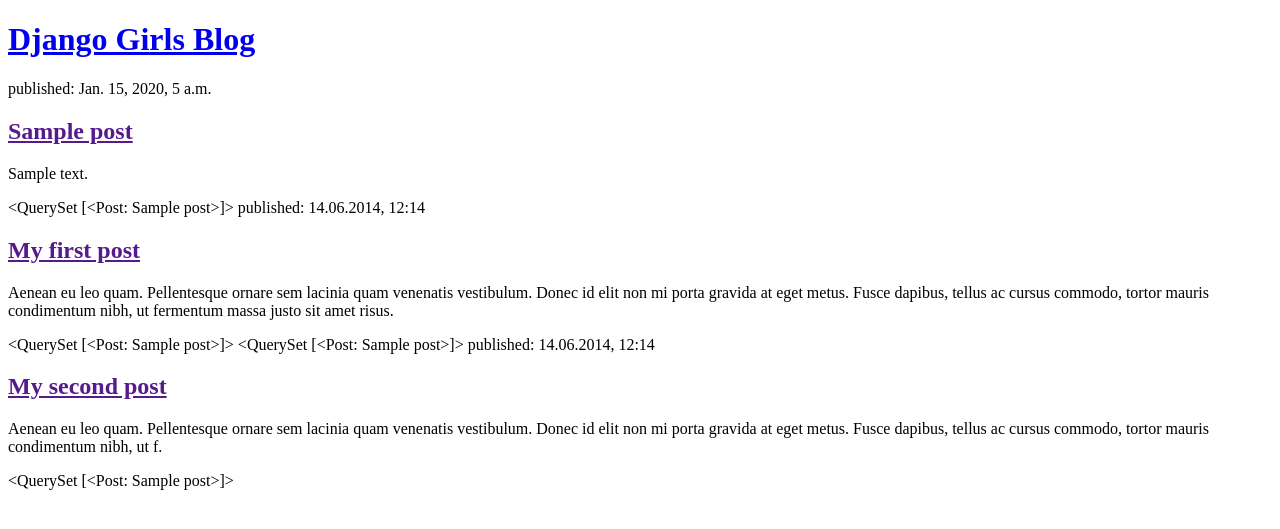
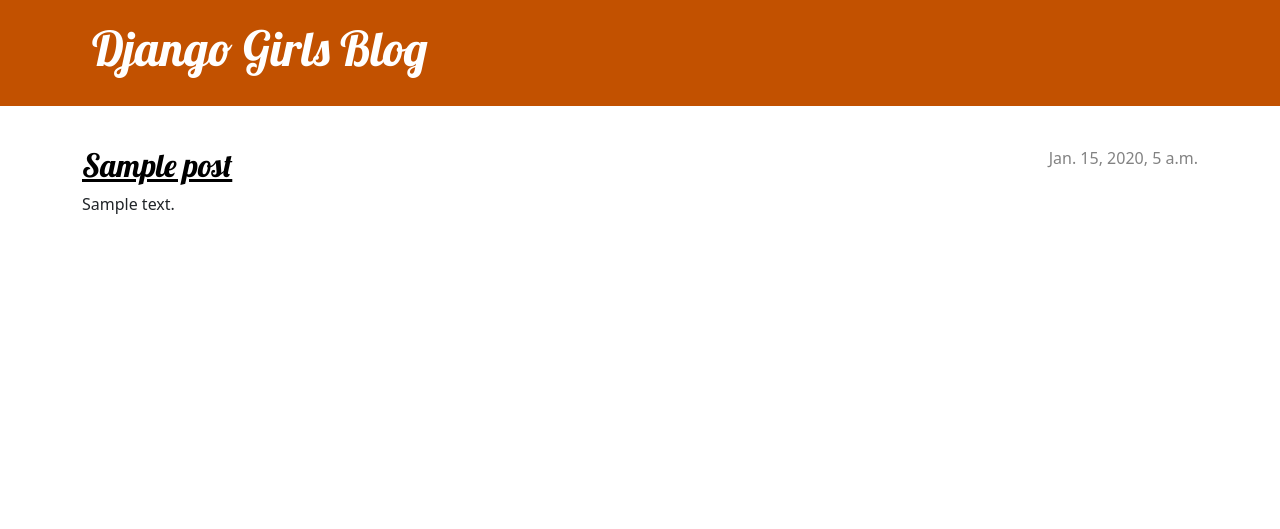
Before and after one commit to Bmlove02/my-first-blog, a Django app: page / in a window 1280 px wide. Shown: the top 529 px of the page. Run offline with Django 3.2, Linux system fonts and the light colour scheme; tables that the repository leaves empty hold one stand-in row (values such as "Sample post").

Commit message:
Added view and template for detailed blog post as well as CSS for the site.

```diff
--- /dev/null
+++ b/blog/static/css/blog.css
@@ -0,0 +1,70 @@
+.page-header {
+    background-color: #C25100;
+    margin-top: 0;
+    margin-bottom: 40px;
+    padding: 20px 20px 20px 40px;
+}
+
+.page-header h1,
+.page-header h1 a,
+.page-header h1 a:visited,
+.page-header h1 a:active {
+    color: #ffffff;
+    font-size: 36pt;
+    text-decoration: none;
+}
+
+h1,
+h2,
+h3,
+h4 {
+    font-family: 'Lobster', cursive;
+}
+
+.date {
+    color: #828282;
+}
+
+.save {
+    float: right;
+}
+
+.post-form textarea,
+.post-form input {
+    width: 100%;
+}
+
+.top-menu,
+.top-menu:hover,
+.top-menu:visited {
+    color: #ffffff;
+    float: right;
+    font-size: 26pt;
+    margin-right: 20px;
+}
+
+.post {
+    margin-bottom: 70px;
+}
+
+.post h2 a,
+.post h2 a:visited {
+    color: #000000;
+}
+
+.post > .date,
+.post > .actions {
+    float: right;
+}
+
+.btn-secondary,
+.btn-secondary:visited {
+    color: #C25100;
+    background: none;
+    border-color: #C25100;
+}
+
+.btn-secondary:hover {
+    color: #FFFFFF;
+    background-color: #C25100;
+}
--- /dev/null
+++ b/blog/templates/blog/base.html
@@ -0,0 +1,25 @@
+{% load static %}
+<!DOCTYPE html>
+<html>
+    <head>
+        <title>Django Girls blog</title>
+        <link rel="stylesheet" href="https://cdn.jsdelivr.net/npm/bootstrap@5.1.3/dist/css/bootstrap.min.css" integrity="sha384-1BmE4kWBq78iYhFldvKuhfTAU6auU8tT94WrHftjDbrCEXSU1oBoqyl2QvZ6jIW3" crossorigin="anonymous">
+        <link href='//fonts.googleapis.com/css?family=Lobster&subset=latin,latin-ext' rel='stylesheet' type='text/css'>
+        <link rel="stylesheet" href="{% static 'css/blog.css' %}">
+    </head>
+    <body>
+        <header class="page-header">
+          <div class="container">
+              <h1><a href="/">Django Girls Blog</a></h1>
+          </div>
+        </header>
+        <main class="container">
+            <div class="row">
+                <div class="col">
+                {% block content %}
+                {% endblock %}
+                </div>
+            </div>
+        </main>
+    </body>
+</html>
--- a/blog/templates/blog/post_list.html
+++ b/blog/templates/blog/post_list.html
@@ -1,31 +1,14 @@
-<!DOCTYPE html>
-<html>
-    <head>
-        <title>Django Girls blog</title>
-    </head>
-    <body>
-        <header>
-            <h1><a href="/">Django Girls Blog</a></h1>
-        </header>
+{% extends 'blog/base.html' %}
 
-        {% for post in posts %}
-            <article>
-                <time>published: {{ post.published_date }}</time>
-                <h2><a href="">{{ post.title }}</a></h2>
-                <p>{{ post.text|linebreaksbr }}</p>
-            </article>
-        {% endfor %}
 
-        {{ posts }}
-            <time>published: 14.06.2014, 12:14</time>
-            <h2><a href="">My first post</a></h2>
-            <p>Aenean eu leo quam. Pellentesque ornare sem lacinia quam venenatis vestibulum. Donec id elit non mi porta gravida at eget metus. Fusce dapibus, tellus ac cursus commodo, tortor mauris condimentum nibh, ut fermentum massa justo sit amet risus.</p>
-        {{ posts }}
-
-        {{ posts }}
-            <time>published: 14.06.2014, 12:14</time>
-            <h2><a href="">My second post</a></h2>
-            <p>Aenean eu leo quam. Pellentesque ornare sem lacinia quam venenatis vestibulum. Donec id elit non mi porta gravida at eget metus. Fusce dapibus, tellus ac cursus commodo, tortor mauris condimentum nibh, ut f.</p>
-        {{ posts }}
-    </body>
-</html>
+{% block content %}
+    {% for post in posts %}
+        <article class="post">
+            <time class="date">
+                {{ post.published_date }}
+            </time>
+            <h2><a href="{% url 'post_detail' pk=post.pk %}">{{ post.title }}</a></h2>
+            <p>{{ post.text|linebreaksbr }}</p>
+        </article>
+    {% endfor %}
+{% endblock %}
--- a/blog/urls.py
+++ b/blog/urls.py
@@ -3,4 +3,5 @@
 
 urlpatterns = [
     path('', views.post_list, name='post_list'),
+    path('post/<int:pk>/', views.post_detail, name='post_detail'),
 ]
--- a/blog/views.py
+++ b/blog/views.py
@@ -1,10 +1,15 @@
 from django.shortcuts import render
 from django.utils import timezone
 from .models import Post
+from django.shortcuts import render, get_object_or_404
+
 
 def post_list(request):
     posts = Post.objects.filter(published_date__lte=timezone.now()).order_by('published_date')
     return render(request, 'blog/post_list.html', {'posts': posts})
 
+def post_detail(request, pk):
+    post = get_object_or_404(Post, pk=pk)
+    return render(request, 'blog/post_detail.html', {'post': post})
 
 # Create your views here.
--- a/mysite/settings.py
+++ b/mysite/settings.py
@@ -118,7 +118,7 @@
 # Static files (CSS, JavaScript, Images)
 # https://docs.djangoproject.com/en/3.2/howto/static-files/
 
-STATIC_URL = '/static/'
+STATIC_URL = 'static/'
 STATIC_ROOT = BASE_DIR / 'static'
 
 # Default primary key field type
```
Also changed, not shown: blog/templates/blog/post_detail.html (added, +13 -0 lines).
